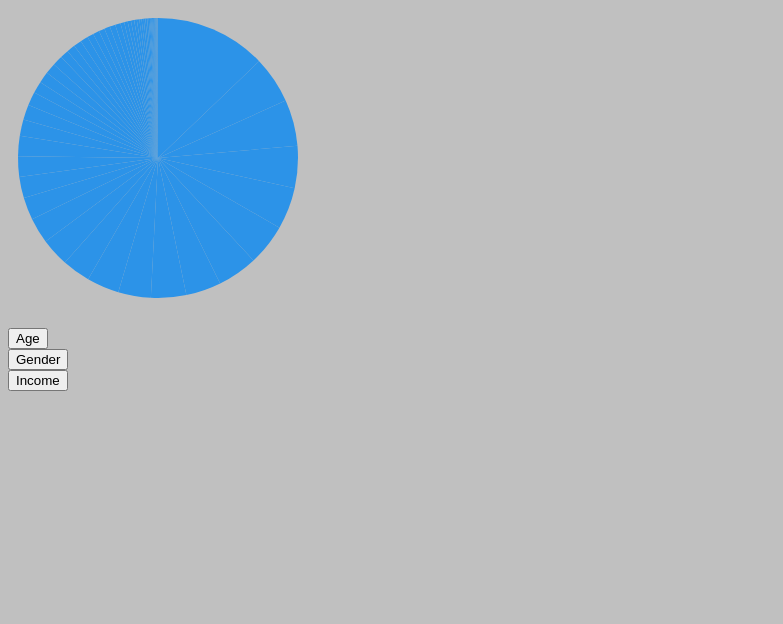
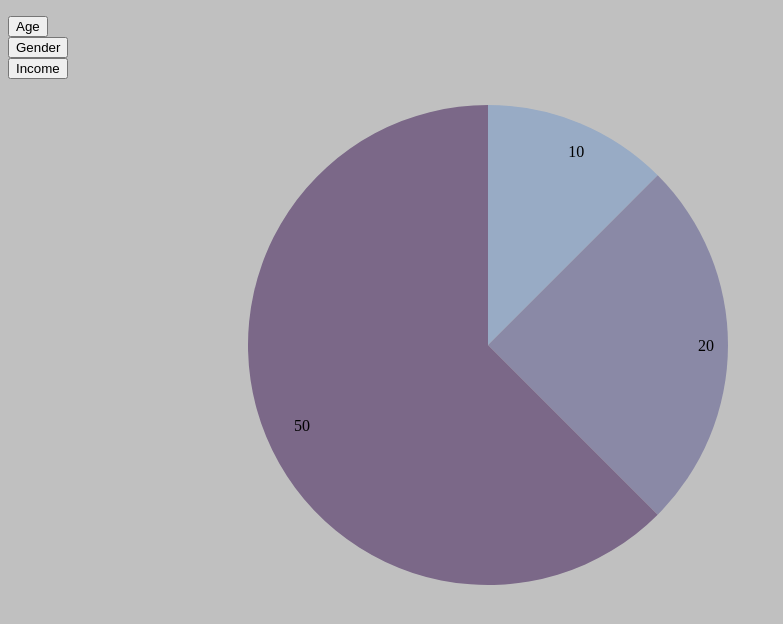
Before and after one commit to satendrapalsingh/coding-surveys-visualization-v1, a plain HTML site: page index.html in a window 1280 px wide. Both pictures are taken after a click on the button "Age". Shown: the whole page, without its empty margins (0-783 px from the left). Drawn offline with nearby package versions, Linux system fonts and the light colour scheme.

Commit message:
debugging the make pie chart function

```diff
--- a/client/chart.js
+++ b/client/chart.js
@@ -37,12 +37,51 @@
 
 // create a pie chart
     function makePieChart(inData, inColumn){
-        var width = 300;
-        var height = 300;
+        var width = 960;
+        var height = 500;
         var radius = Math.min(width, height)/2;
 
+    var data = [10, 20, 50];
+
+    var color = d3.scaleOrdinal()
+        .range(["#98abc5", "#8a89a6", "#7b6888"]);
+
+    var arc = d3.arc()
+        .outerRadius(radius - 10)
+        .innerRadius(0);
+
+    var labelArc = d3.arc()
+        .outerRadius(radius - 40)
+        .innerRadius(radius - 40);
+
+    var pie = d3.pie()
+        .sort(null)
+        .value(function(d) { return d; });
+
+    var svg = d3.select("body").append("svg")
+        .attr("width", width)
+        .attr("height", height)
+      .append("g")
+        .attr("transform", "translate(" + width / 2 + "," + height / 2 + ")");
+
+     var g = svg.selectAll(".arc")
+        .data(pie(data))
+        .enter().append("g")
+        .attr("class", "arc");
+
+      g.append("path")
+          .attr("d", arc)
+          .style("fill", function(d) { return color(d.data); });
+
+      g.append("text")
+          .attr("transform", function(d) { return "translate(" + labelArc.centroid(d) + ")"; })
+          .attr("dy", ".35em")
+          .text(function(d) { return d.data; });
+
+
+/*
         var color = d3.scaleOrdinal()
-	                .range(["#2C93E8","#838690","#F56C4E"]);
+        	.range(["#2C93E8","#838690","#F56C4E"]);
 
         var pie = d3.pie()
                 .value(function(d){return d.Count})(inData);
@@ -76,6 +115,7 @@
             .attr("transform", function(d) {return "translate(" + labelArc.centroid(d) + ")";})
             .text(function(d) {return d.Age;})
             .style("fill", "#fff");
+*/
     }
 
 
```
Also changed, not shown: styles.css (line endings or trailing spaces).
